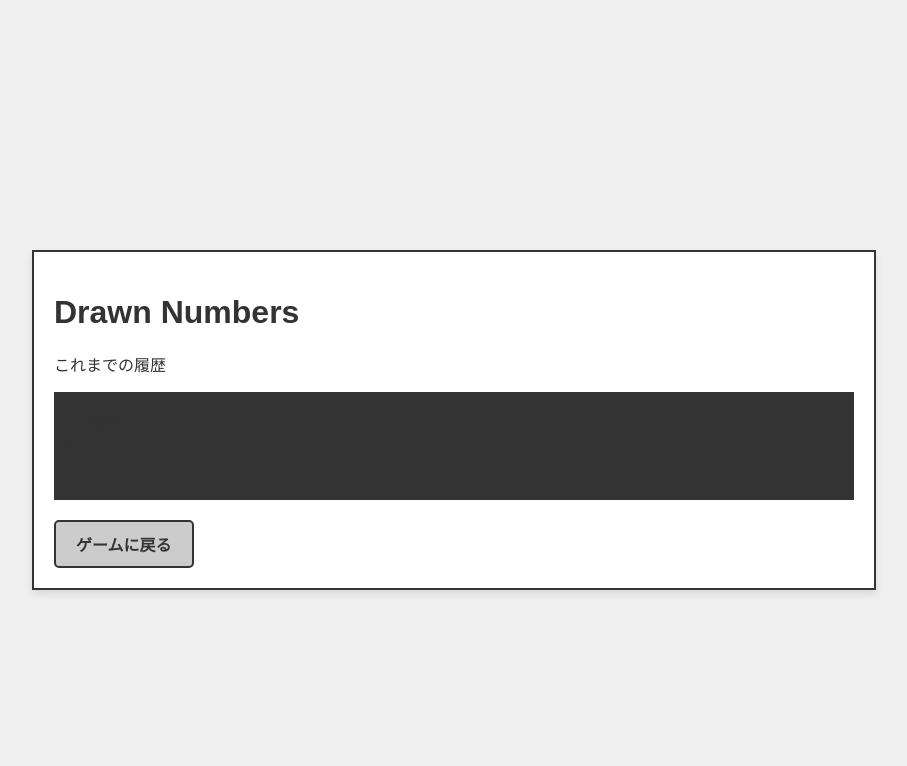
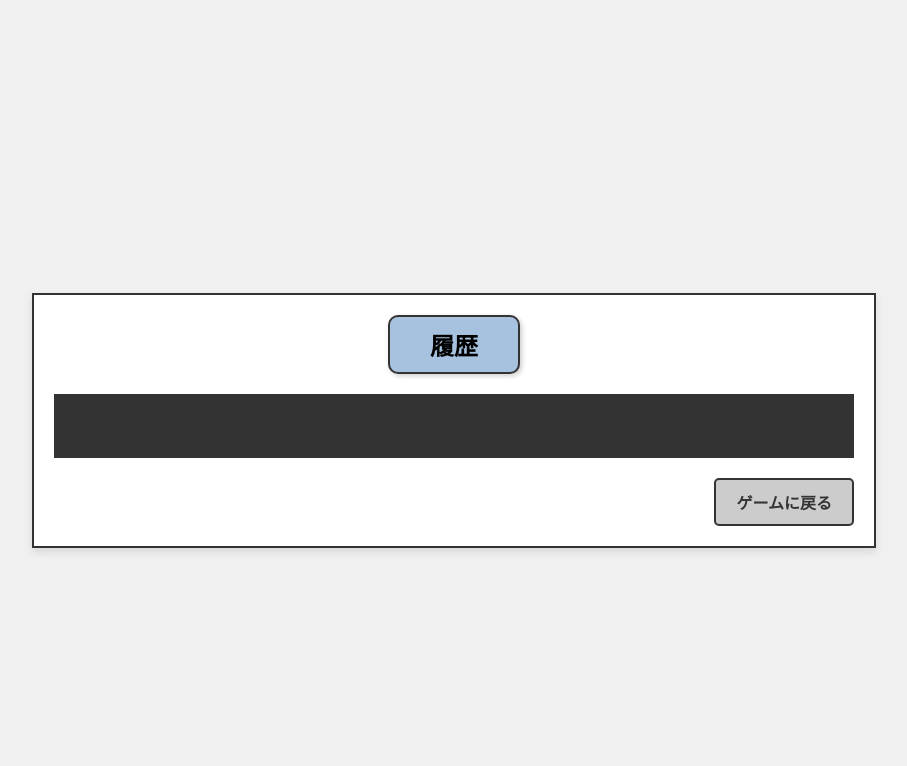
Before and after one commit to OOP2-2025-final-G13/bingo-game, a Flask app: page /history.html in a window 1280 px wide. Shown: the top 766 px of the page, without its empty margins (186-1093 px from the left). Run offline with Flask 3, Linux system fonts and the light colour scheme.

Commit message:
正しいファイルにPRを参考にして修正を行う

```diff
--- a/static/js/effects.js
+++ b/static/js/effects.js
@@ -9,26 +9,58 @@ const Effects = {
     renderHistory(historyArray) {
         const listElement = document.getElementById('history-list');
 
-        // 要素がない場合（index.htmlなどで読み込まれた場合）のエラー回避
         if (!listElement) return;
 
         listElement.innerHTML = ''; // 一旦クリア
 
-        // 履歴がない場合
         if (!historyArray || historyArray.length === 0) {
-            listElement.innerHTML = '<p>まだ履歴がありません</p>';
+            // グリッドのスタイルを崩さないようにセルに入れてメッセージを表示
+            listElement.style.display = 'block';
+            listElement.style.border = 'none';
+            listElement.innerHTML = '<p style="text-align:center; padding:20px;">まだ履歴がありません</p>';
             return;
         }
 
+        // グリッドスタイルを適用
+        listElement.style.display = 'grid';
+        listElement.style.border = '2px solid #333';
+
+        // 最新のいくつかを強調するか（例: 最新の3つ）
+        const highlightCount = 3;
+        const startIndexToHighlight = Math.max(0, historyArray.length - highlightCount);
+
         // 履歴をループして表示
+        // ※画像に合わせて、古い順（配列の最初から）に表示します
         historyArray.forEach((num, index) => {
-            const ball = document.createElement('div');
-            ball.className = 'history-ball';
-            ball.textContent = num;
-            ball.style.animationDelay = `${index * 0.1}s`;
-            listElement.appendChild(ball);
+            const cell = document.createElement('div');
+            cell.className = 'history-cell'; // クラス名を変更
+            cell.textContent = num;
+
+            // 最新の数字（配列の最後の方）だけ赤くするクラスを追加
+            if (index >= startIndexToHighlight) {
+                cell.classList.add('highlight-red');
+            }
+
+            // 派手なアニメーションは削除しました
+            // cell.style.animationDelay = `${index * 0.05}s`;
+
+            listElement.appendChild(cell);
         });
-    }
+
+        // グリッドを綺麗に見せるための空セル埋め（オプション）
+        // 10の倍数になるまで空のセルを追加して見た目を整える
+        const cellsPerRow = 10; // CSSのgrid-template-columnsと合わせる
+        const emptyCellsNeeded = cellsPerRow - (historyArray.length % cellsPerRow);
+        if (emptyCellsNeeded < cellsPerRow) {
+            for (let i = 0; i < emptyCellsNeeded; i++) {
+                const emptyCell = document.createElement('div');
+                emptyCell.className = 'history-cell';
+                // 空セルは少し色を変えるなどの調整も可能
+                emptyCell.style.backgroundColor = '#a6c2de';
+                listElement.appendChild(emptyCell);
+            }
+        }
+    },
 };
 
 export default Effects;
--- a/templates/history.html
+++ b/templates/history.html
@@ -12,15 +12,14 @@
 <body>
 
     <div class="history-container">
-        <header>
-            <h1 class="glow-text">Drawn Numbers</h1>
-            <p>これまでの履歴</p>
+        <header class="history-header">
+            <h1>履歴</h1>
         </header>
 
         <div id="history-list" class="history-grid">
         </div>
 
-        <footer>
+        <footer class="history-footer">
             <a href="/" class="back-button">ゲームに戻る</a>
         </footer>
     </div>
```
